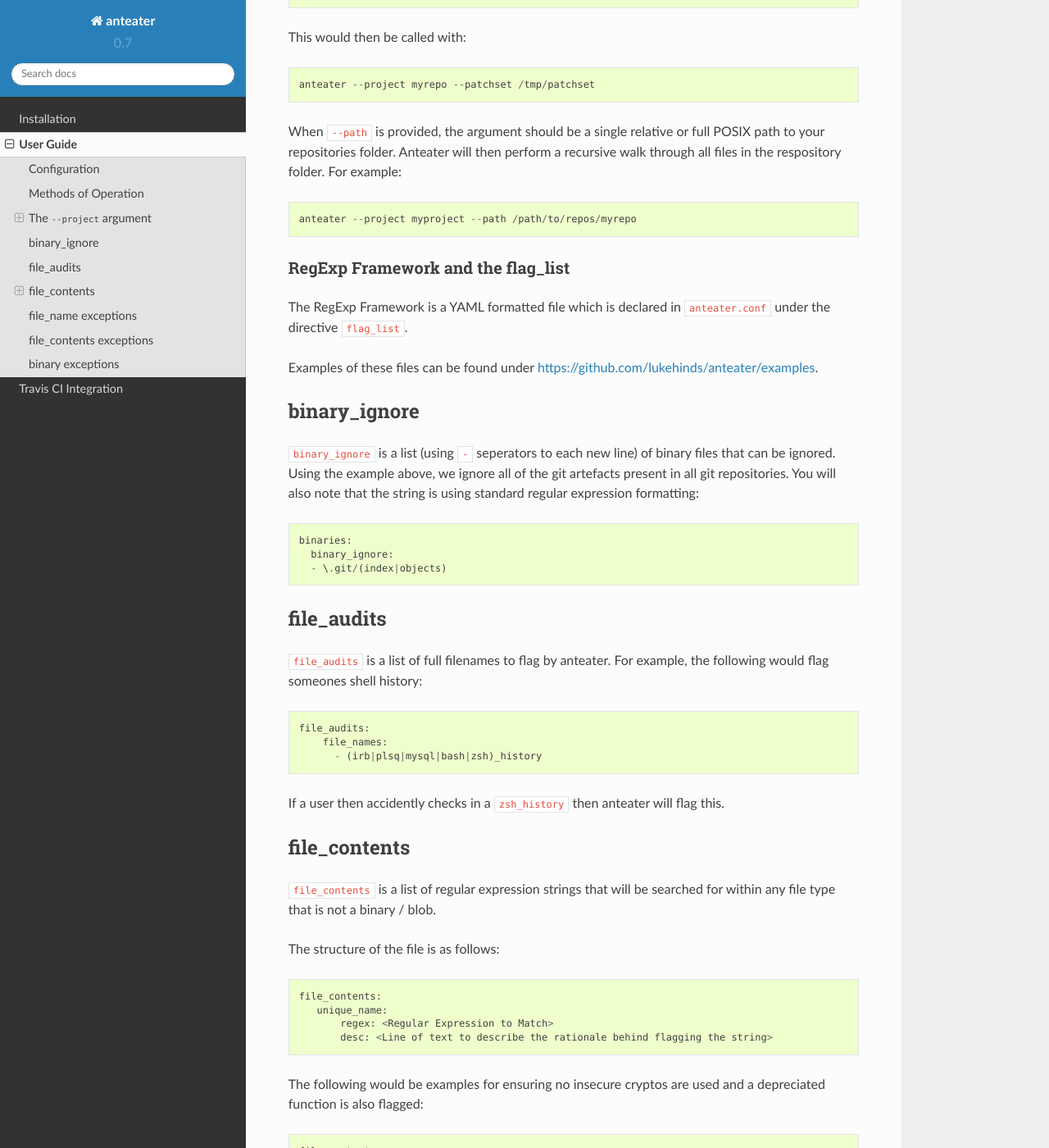
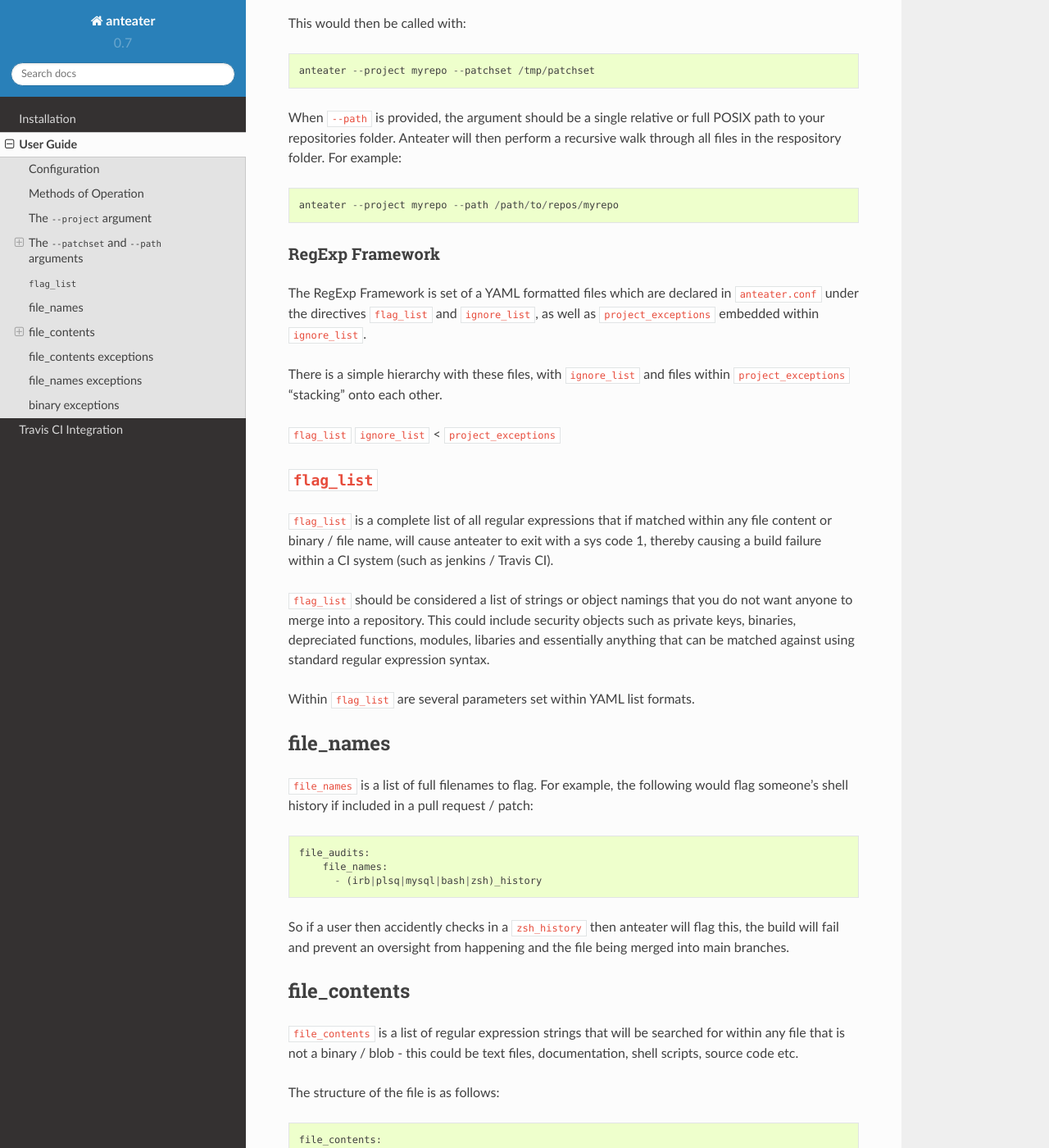
Before and after one commit to anteater/anteater, a Sphinx documentation site: the page built from docs/user_guide.rst, in a window 1280 px wide and 1400 px high, scrolled down 1658 px. Shown: the whole window at 82% size. Built offline with Sphinx 7.4.7 and the Read the Docs theme 2.0.0, drawn with Linux system fonts in a browser that asks for light colours; formulas are drawn with MathJax 3; the version number is read from the project's files by our own code; some of the changed text lies outside the part shown.

Commit message:
Docs update

```diff
--- a/docs/user_guide.rst
+++ b/docs/user_guide.rst
@@ -1,7 +1,6 @@
 ==========
 User Guide
 ==========
-
 
 Configuration
 -------------
@@ -15,13 +14,9 @@
     ignore_list = ./ignore_list.yaml
 
 * ``reports_dir``: location for anteater to send reports
-* ``anteater_log``: location where anteater logging framework writes to.
-* ``flag_list``: The main list of regexp's are listed. See RegExp Framework
-  for more details.
-* ``ignore_list``: The main list of regexp's which are ignored,
-  thereby in effect overwriting ``flag_list`` and removing false postives.
-  Note that ignore_list is only really useful when you're running multiple
-  projects.
+* ``anteater_log``: anteater logging framework output file.
+* ``flag_list``: Regular Expressions to flag. See RegExp Framework.
+* ``ignore_list``: Regular Expressions to overwrite / cancel ``flag_list``.
 
 Methods of Operation
 --------------------
@@ -35,8 +30,8 @@
 --------------------------
 
 Anteater always requires a project name passed with the ``--project`` argument.
-This should be the same as the name of your repository. So for example, your
-project is named 'acme', then you pass ``--project acme``
+This should be the same as the name as your repository. So for example, your
+project is named 'acme', then you pass ``--project acme``.
 
 Having a project parameter allows for a scenario of multiple projects (for
 example when using gerrit).
@@ -45,6 +40,10 @@
 
 * Reports naming convention (for example ``contents_<project>.log``)
 
+* dealing with a relative path (we strip out the full path, to allow people to
+  enter filenames with a path relative to the repository). This is useful for
+  when running locally (where every user will have their own unique ``$HOME``).
+
 * project exceptions::
 
     project_exceptions:
@@ -52,12 +51,8 @@
 
 Note: See `project exceptions` for more details.
 
-* dealing with a relative path (we strip out the full path, to allow people to
-  enter filenames with a path relative to the repository). This is useful for
-  when running locally (where every user will have their own unique ``$HOME``).
-
-  The ``--patchset`` and ``--path`` arguments
-  -------------------------------------------
+The ``--patchset`` and ``--path`` arguments
+-------------------------------------------
 
 Anteater can be run with two methods, ``--patchset`` or ``--path``.
 
@@ -74,7 +69,7 @@
 The patchset is typically generated by another system, with git being a good
 example and allowing a complete pull request to be iterated over::
 
-    git diff --name-only HEAD^ > ./patch
+    git diff --name-only HEAD^ > /tmp/patchset
 
 This would then be called with::
 
@@ -84,54 +79,64 @@
 POSIX path to your repositories folder. Anteater will then perform a recursive
 walk through all files in the respository folder. For example::
 
-    anteater --project myproject --path /path/to/repos/myrepo
+    anteater --project myrepo --path /path/to/repos/myrepo
 
-RegExp Framework and the flag_list
-==================================
+RegExp Framework
+================
 
-The RegExp Framework is a YAML formatted file which is declared in
-``anteater.conf`` under the directive ``flag_list``.
+The RegExp Framework is set of a YAML formatted files which are declared in
+``anteater.conf`` under the directives ``flag_list`` and ``ignore_list``, as
+well as ``project_exceptions`` embedded within ``ignore_list``.
 
-Examples of these files can be found under
-https://github.com/lukehinds/anteater/examples.
+There is a simple hierarchy with these files, with ``ignore_list`` and files
+within ``project_exceptions`` "stacking" onto each other.
 
-binary_ignore
+``flag_list``
+``ignore_list`` < ``project_exceptions``
+
+``flag_list``
 -------------
 
-``binary_ignore`` is a list (using ``-`` seperators to each new line) of binary
-files that can be ignored. Using the example above, we  ignore all of the git
-artefacts present in all git repositories. You will also note that the string is
-using standard regular expression formatting::
+``flag_list`` is a complete list of all regular expressions that if matched
+within any file content or binary / file name, will cause anteater to exit with
+a sys code 1, thereby causing a build failure within a CI system (such as
+jenkins / Travis CI).
 
-    binaries:
-      binary_ignore:
-      - \.git/(index|objects)
+``flag_list`` should be considered a list of strings or object namings that you
+do not want anyone to merge into a repository. This could include security
+objects such as private keys, binaries, depreciated functions, modules, libaries
+and essentially anything that can be matched against using standard regular
+expression syntax.
 
-file_audits
+Within ``flag_list`` are several parameters set within YAML list formats.
+
+file_names
 -----------
 
-``file_audits`` is a list of full filenames to flag by anteater. For example,
-the following would flag someones shell history::
+``file_names`` is a list of full filenames to flag. For example, the following
+would flag someone's shell history if included in a pull request / patch::
 
     file_audits:
         file_names:
           - (irb|plsq|mysql|bash|zsh)_history
 
-If a user then accidently checks in a ``zsh_history`` then anteater will flag
-this.
+So if a user then accidently checks in a ``zsh_history`` then anteater will flag
+this, the build will fail and prevent an oversight from happening and the file
+being merged into main branches.
 
 file_contents
 -------------
 
 ``file_contents`` is a list of regular expression strings that will be searched
-for within any file type that is not a binary / blob.
+for within any file that is not a binary / blob - this could be text files,
+documentation, shell scripts, source code etc.
 
 The structure of the file is as follows::
 
    file_contents:
       unique_name:
           regex: <Regular Expression to Match>
-          desc: <Line of text to describe the rationale behind flagging the string>
+          desc: <Line of text to describe the rationale for flagging the string>
 
 The following would be examples for ensuring no insecure cryptos are used and
 a depreciated function is also flagged::
@@ -147,23 +152,27 @@
 
 So the above would match the following lines::
 
-    depreciated_function(some_value):
+    dothis = instance.depreciated_function(some_value):
 
     hashlib.md5(myhash)
 
 Exceptions
 ==========
 
-Exceptions are made using ``ignore_list`` and allow you to overule a string
-set within the ``flag_list`` file and address false postives. The format is
-very similiar to the above cases to set strings that are flagged, but in
-this case a specific regular expression can be used to stop a specific flag
-from being raised.
+Exceptions are essentially a regular expression that provides a waiver to
+strings that are flagged as false postives.
 
-file_name exceptions
---------------------
+Exceptions can be made in two locations ``ignore_list`` or ``project_exceptions``
+and allow you to overule a string set within the ``flag_list`` file and remove
+false postives.
 
-TD
+There are three sections within ``ignore_list`` and ``project_exceptions``
+
+* ``file_contents``
+
+* ``file_names``
+
+* ``binaries``
 
 file_contents exceptions
 ------------------------
@@ -175,10 +184,10 @@
 Let's say we wish to have some control over git repositories that can be cloned.
 
 First we make an entry in the ``flag_list`` around git clone::
-
-    clone:
-      regex: git.*clone
-      desc: "Clone blocked as using an non approved external source"
+    file_contents:
+      clone:
+        regex: git.*clone
+        desc: "Clone blocked as using an non approved external source"
 
 The above would flag any instance of a clone, for example::
 
@@ -189,12 +198,41 @@
 
 We could do this by using the following Exception::
 
-   - git clone https:\/\/github\.com\\acme\\.+
+    file_contents:
+      - git clone https:\/\/github\.com\\acme\\.+
 
 This would then allow the following strings::
 
     git clone https://github.com/acme/repository
     git clone https://github.com/acme/another_repository
+
+Let's look at an example again using the md5 flag::
+
+    file_contents:
+      md245:
+        regex: md[245]
+        desc: "Insecure hashing algorithm"
+
+The above ``file_contents`` expression would incorrectly match the following
+string::
+
+    mystring = int(md500) * 4
+
+In this case ``md500` is incorrectly matched against ``md5``.
+
+We can cancel out this false postive with a regular expression unique to the
+incorrectly flagged false postive.
+
+    file_contents:
+      - mystring.=.int\(md500\).*
+
+* Note: you can test strings out on an regex site such as https://regex101.com
+
+file_names exceptions
+---------------------
+
+As with file_contents, file_names incorrectly flagged as false postives may
+also be disabled by using a specific enough regular expression.
 
 binary exceptions
 -----------------
@@ -207,3 +245,6 @@
     - 48f38bed00f002f22f1e61979ba258bf9006a2c4937dde152311b77fce6a3c1c
   media/images/stop_light.png:
     - 5a1101e8b1796f6b40641b90643d83516e72b5b54b1fd289cf233745ec534ec9
+
+
+Examples of these files can be found under https://github.com/lukehinds/anteater/examples.
```
